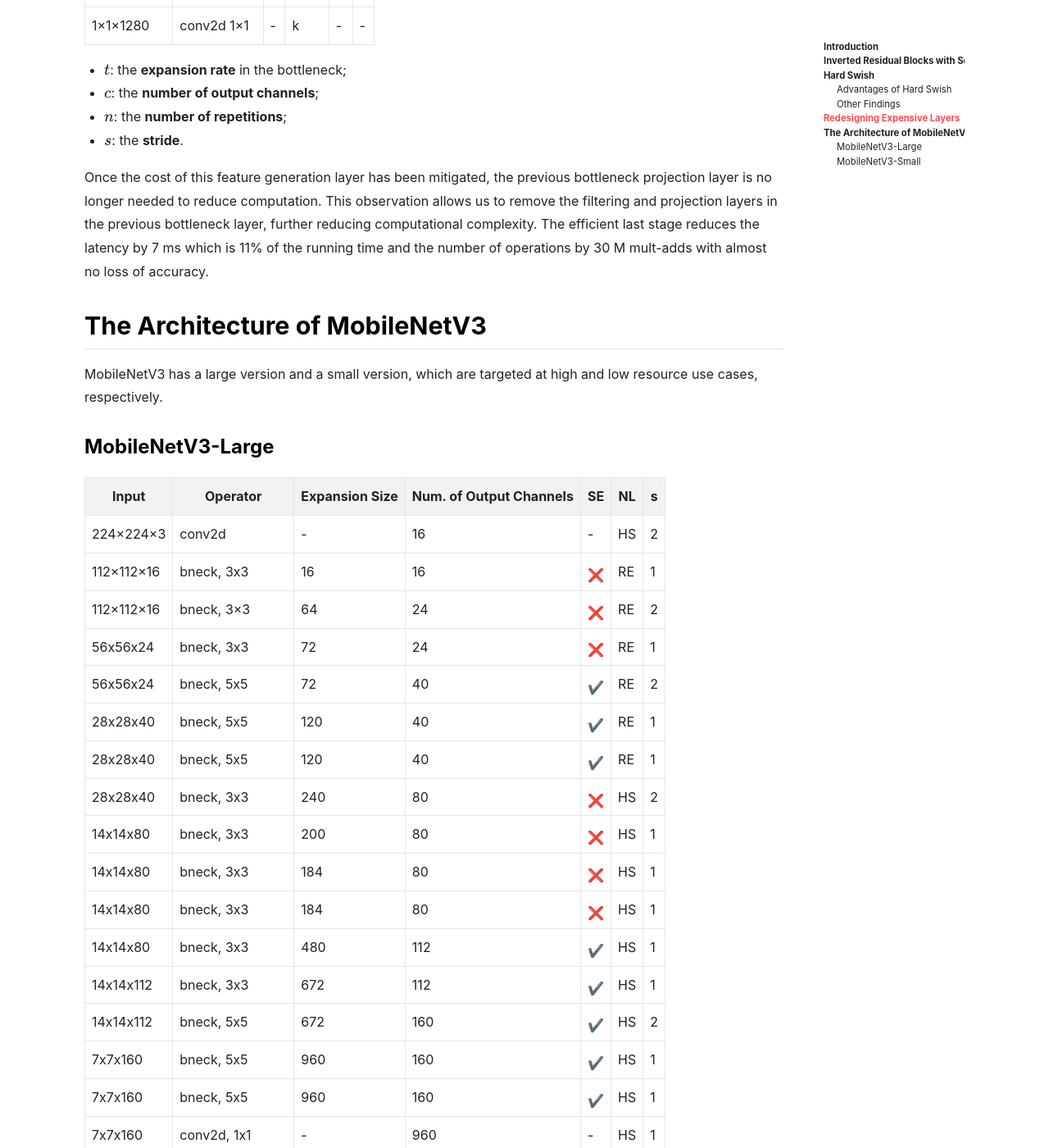
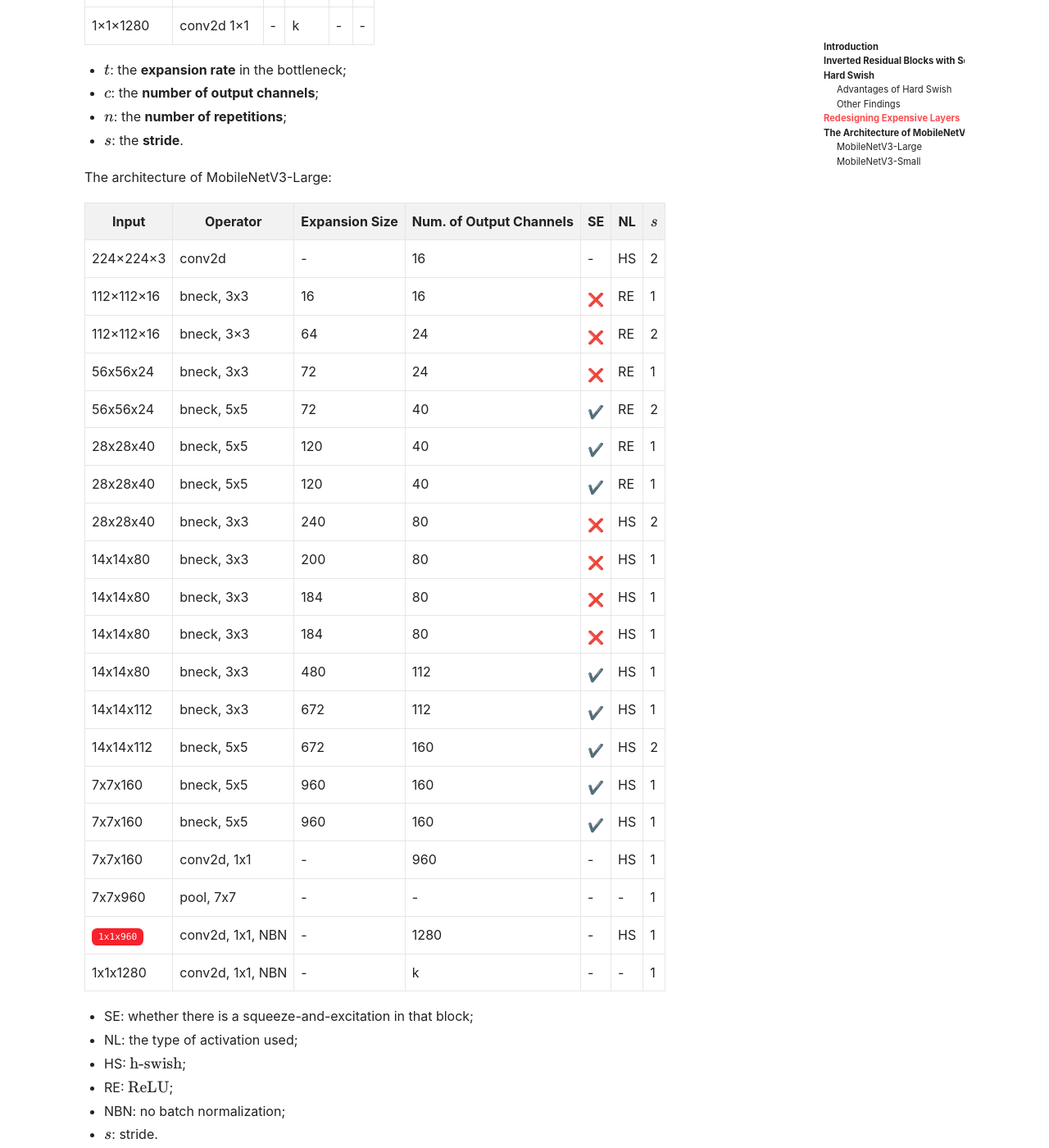
Before and after one commit to YimingMa/YIMINGMA.github.io, a Jekyll site: the page built from _posts/2021-10-11-introduction-to-MobileNetV3.md, in a window 1280 px wide and 1400 px high, scrolled down 3602 px. Shown: the whole window at 82% size. Built offline with Jekyll 4.4.1, drawn with Linux system fonts in a browser that asks for light colours; nearby versions of some CDN libraries; emoji names are drawn with the system emoji font; formulas are drawn with MathJax 3; some of the changed text lies outside the part shown.

Commit message:
Update 2021-10-11-introduction-to-MobileNetV3.md

```diff
--- a/_posts/2021-10-11-introduction-to-MobileNetV3.md
+++ b/_posts/2021-10-11-introduction-to-MobileNetV3.md
@@ -131,6 +131,38 @@ The architecture of MobileNetV2, in which the final set of features is computed
 - $n$: the **number of repetitions**;
 - $s$: the **stride**.
 
+The architecture of MobileNetV3-Large:
+
+| Input                   | Operator         | Expansion Size | Num. of Output Channels | SE                 | NL | $s$ |
+|-------------------------|------------------|----------------|-------------------------|--------------------|----|-----|
+| 224×224×3               | conv2d           | -              | 16                      | -                  | HS | 2   |
+| 112×112×16              | bneck, 3x3       | 16             | 16                      | :x:                | RE | 1   |
+| 112×112×16              | bneck, 3×3       | 64             | 24                      | :x:                | RE | 2   |
+| 56x56x24                | bneck, 3x3       | 72             | 24                      | :x:                | RE | 1   |
+| 56x56x24                | bneck, 5x5       | 72             | 40                      | :heavy_check_mark: | RE | 2   |
+| 28x28x40                | bneck, 5x5       | 120            | 40                      | :heavy_check_mark: | RE | 1   |
+| 28x28x40                | bneck, 5x5       | 120            | 40                      | :heavy_check_mark: | RE | 1   |
+| 28x28x40                | bneck, 3x3       | 240            | 80                      | :x:                | HS | 2   |
+| 14x14x80                | bneck, 3x3       | 200            | 80                      | :x:                | HS | 1   |
+| 14x14x80                | bneck, 3x3       | 184            | 80                      | :x:                | HS | 1   |
+| 14x14x80                | bneck, 3x3       | 184            | 80                      | :x:                | HS | 1   |
+| 14x14x80                | bneck, 3x3       | 480            | 112                     | :heavy_check_mark: | HS | 1   |
+| 14x14x112               | bneck, 3x3       | 672            | 112                     | :heavy_check_mark: | HS | 1   |
+| 14x14x112               | bneck, 5x5       | 672            | 160                     | :heavy_check_mark: | HS | 2   |
+| 7x7x160                 | bneck, 5x5       | 960            | 160                     | :heavy_check_mark: | HS | 1   |
+| 7x7x160                 | bneck, 5x5       | 960            | 160                     | :heavy_check_mark: | HS | 1   |
+| 7x7x160                 | conv2d, 1x1      | -              | 960                     | -                  | HS | 1   |
+| 7x7x960                 | pool, 7x7        | -              | -                       | -                  | -  | 1   |
+| `1x1x960`{:.error}      | conv2d, 1x1, NBN | -              | 1280                    | -                  | HS | 1   |
+| 1x1x1280                | conv2d, 1x1, NBN | -              | k                       | -                  | -  | 1   |
+
+- SE: whether there is a squeeze-and-excitation in that block;
+- NL: the type of activation used;
+- HS: $$\text{h-swish}$$;
+- RE: $$\text{ReLU}$$;
+- NBN: no batch normalization;
+- $s$: stride.
+
 Once the cost of this feature generation layer has been mitigated, the previous bottleneck projection layer is no longer needed to reduce computation. This observation allows us to remove the filtering and projection layers in the previous bottleneck layer, further reducing computational complexity. The efficient last stage reduces the latency by 7 ms which is 11% of the running time and the number of operations by 30 M mult-adds with almost no loss of accuracy.
 
 ## The Architecture of MobileNetV3
@@ -139,27 +171,34 @@ MobileNetV3 has a large version and a small version, which are targeted at high
 
 ### MobileNetV3-Large
 
-| Input                   | Operator         | Expansion Size | Num. of Output Channels | SE                 | NL | s |
-|-------------------------|------------------|----------------|-------------------------|--------------------|----|---|
-| 224×224×3               | conv2d           | -              | 16                      | -                  | HS | 2 |
-| 112×112×16              | bneck, 3x3       | 16             | 16                      | :x:                | RE | 1 |
-| 112×112×16              | bneck, 3×3       | 64             | 24                      | :x:                | RE | 2 |
-| 56x56x24                | bneck, 3x3       | 72             | 24                      | :x:                | RE | 1 |
-| 56x56x24                | bneck, 5x5       | 72             | 40                      | :heavy_check_mark: | RE | 2 |
-| 28x28x40                | bneck, 5x5       | 120            | 40                      | :heavy_check_mark: | RE | 1 |
-| 28x28x40                | bneck, 5x5       | 120            | 40                      | :heavy_check_mark: | RE | 1 |
-| 28x28x40                | bneck, 3x3       | 240            | 80                      | :x:                | HS | 2 |
-| 14x14x80                | bneck, 3x3       | 200            | 80                      | :x:                | HS | 1 |
-| 14x14x80                | bneck, 3x3       | 184            | 80                      | :x:                | HS | 1 |
-| 14x14x80                | bneck, 3x3       | 184            | 80                      | :x:                | HS | 1 |
-| 14x14x80                | bneck, 3x3       | 480            | 112                     | :heavy_check_mark: | HS | 1 |
-| 14x14x112               | bneck, 3x3       | 672            | 112                     | :heavy_check_mark: | HS | 1 |
-| 14x14x112               | bneck, 5x5       | 672            | 160                     | :heavy_check_mark: | HS | 2 |
-| 7x7x160                 | bneck, 5x5       | 960            | 160                     | :heavy_check_mark: | HS | 1 |
-| 7x7x160                 | bneck, 5x5       | 960            | 160                     | :heavy_check_mark: | HS | 1 |
-| 7x7x160                 | conv2d, 1x1      | -              | 960                     | -                  | HS | 1 |
-| 7x7x960                 | pool, 7x7        | -              | -                       | -                  | -  | 1 |
-| 1x1x960                 | conv2d, 1x1, NBN | -              | 1280                    | -                  | HS | 1 |
-| 1x1x1280                | conv2d, 1x1, NBN | -              | k                       | -                  | -  | 1 |
+| Input                   | Operator         | Expansion Size | Num. of Output Channels | SE                 | NL | $s$ |
+|-------------------------|------------------|----------------|-------------------------|--------------------|----|-----|
+| 224×224×3               | conv2d           | -              | 16                      | -                  | HS | 2   |
+| 112×112×16              | bneck, 3x3       | 16             | 16                      | :x:                | RE | 1   |
+| 112×112×16              | bneck, 3×3       | 64             | 24                      | :x:                | RE | 2   |
+| 56x56x24                | bneck, 3x3       | 72             | 24                      | :x:                | RE | 1   |
+| 56x56x24                | bneck, 5x5       | 72             | 40                      | :heavy_check_mark: | RE | 2   |
+| 28x28x40                | bneck, 5x5       | 120            | 40                      | :heavy_check_mark: | RE | 1   |
+| 28x28x40                | bneck, 5x5       | 120            | 40                      | :heavy_check_mark: | RE | 1   |
+| 28x28x40                | bneck, 3x3       | 240            | 80                      | :x:                | HS | 2   |
+| 14x14x80                | bneck, 3x3       | 200            | 80                      | :x:                | HS | 1   |
+| 14x14x80                | bneck, 3x3       | 184            | 80                      | :x:                | HS | 1   |
+| 14x14x80                | bneck, 3x3       | 184            | 80                      | :x:                | HS | 1   |
+| 14x14x80                | bneck, 3x3       | 480            | 112                     | :heavy_check_mark: | HS | 1   |
+| 14x14x112               | bneck, 3x3       | 672            | 112                     | :heavy_check_mark: | HS | 1   |
+| 14x14x112               | bneck, 5x5       | 672            | 160                     | :heavy_check_mark: | HS | 2   |
+| 7x7x160                 | bneck, 5x5       | 960            | 160                     | :heavy_check_mark: | HS | 1   |
+| 7x7x160                 | bneck, 5x5       | 960            | 160                     | :heavy_check_mark: | HS | 1   |
+| 7x7x160                 | conv2d, 1x1      | -              | 960                     | -                  | HS | 1   |
+| 7x7x960                 | pool, 7x7        | -              | -                       | -                  | -  | 1   |
+| 1x1x960                 | conv2d, 1x1, NBN | -              | 1280                    | -                  | HS | 1   |
+| 1x1x1280                | conv2d, 1x1, NBN | -              | k                       | -                  | -  | 1   |
+
+- SE: whether there is a squeeze-and-excitation in that block;
+- NL: the type of activation used;
+- HS: $$\text{h-swish}$$;
+- RE: $$\text{ReLU}$$;
+- NBN: no batch normalization;
+- $s$: stride.
 
 ### MobileNetV3-Small
```
